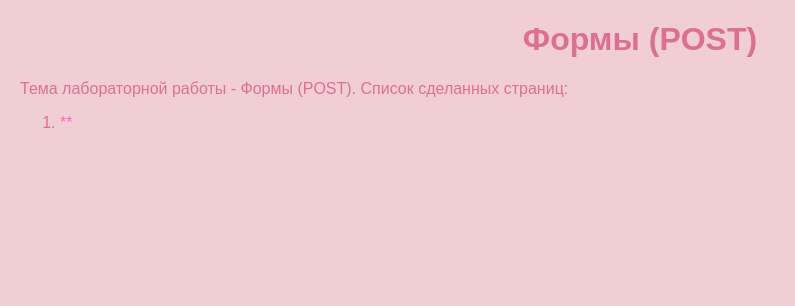
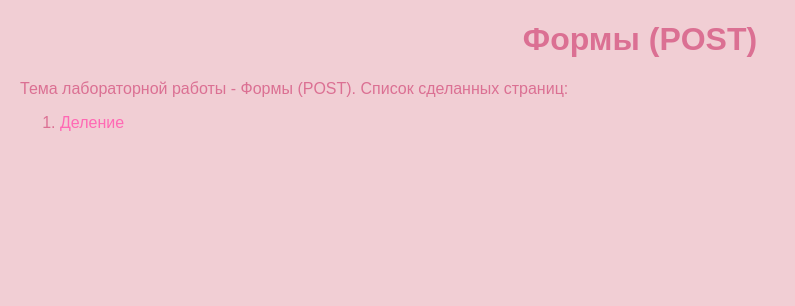
Before and after one commit to barashkova04/backend-labs, a Flask app: page /lab4/ in a window 1280 px wide. Shown: the part 55-361 px from the top of the page, without its empty margins (0-795 px from the left). Run offline with Flask 3, Linux system fonts and the light colour scheme.

Commit message:
деление

```diff
--- a/templates/lab4/lab4.html
+++ b/templates/lab4/lab4.html
@@ -9,7 +9,7 @@
     <div>Тема лабораторной работы - Формы (POST). Список сделанных страниц:</div>
     <ol>
         <li>
-            <a href="">**</a>
+            <a href="/lab4/div-form">Деление</a>
         </li>
 
     </ol>
```
